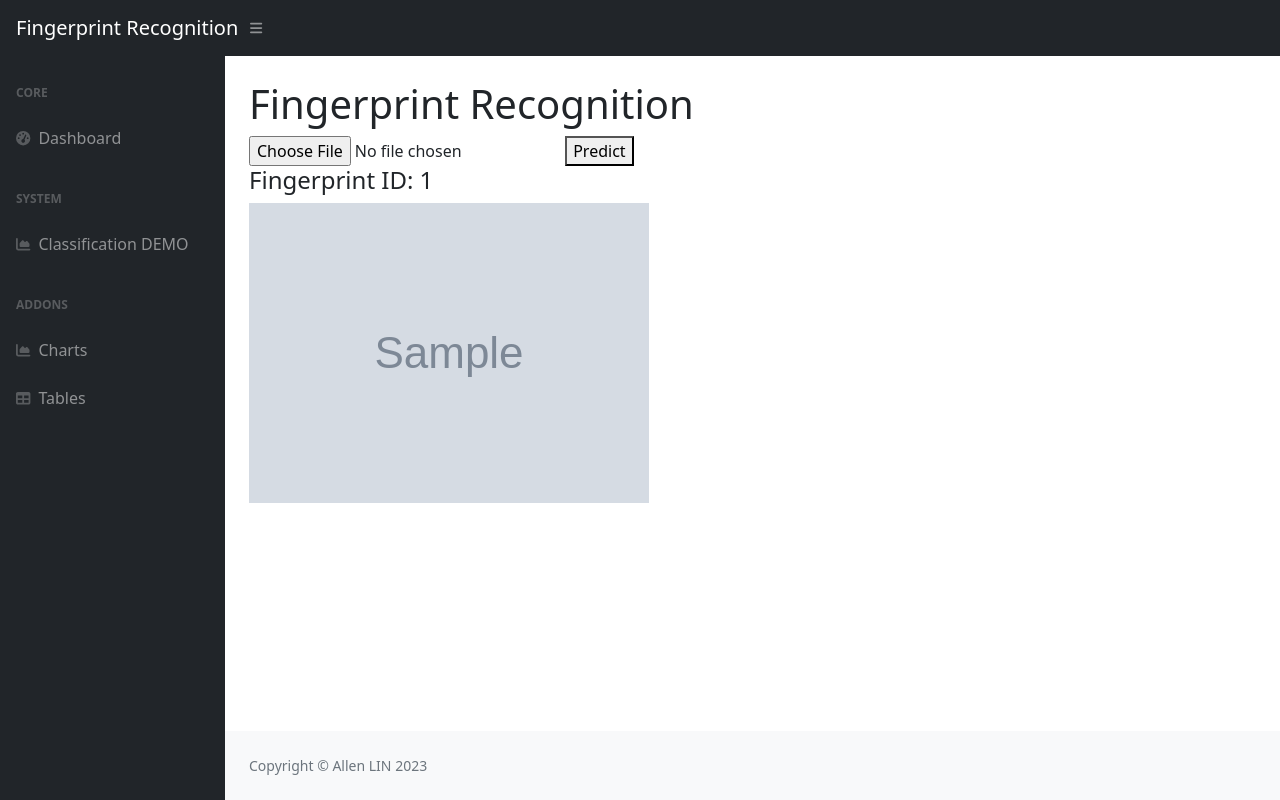
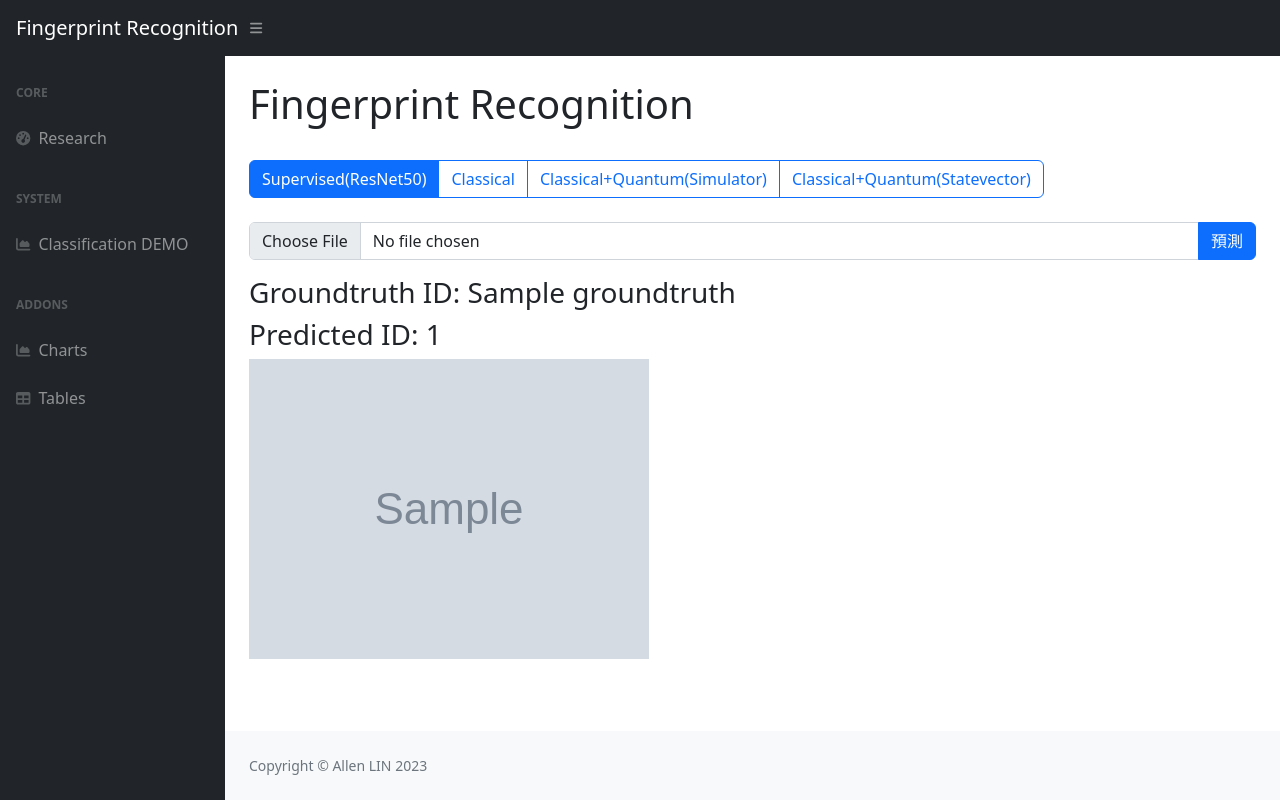
Before and after one commit to allenlin316/Fingerprint_classification_web_app, a Flask app: template app/templates/classification.html in a window 1280 px wide. Run offline with Flask 3, Linux system fonts and the light colour scheme; the template is opened without the code that fills it: most values are stand-ins (such as "Sample title", 1, 10 or a date in 2020); grey boxes marked "Sample" are stand-in pictures; some libraries are stand-ins or nearby versions.

Commit message:
update classification page

```diff
--- a/app/route.py
+++ b/app/route.py
@@ -16,6 +16,8 @@ def classification():
 
 def results():
     fingerprint_img = request.files['file'].filename
+    fingerprint_id = fingerprint_img.split('__')[0]
+    print(fingerprint_id)
     img = os.path.join(" ", "static", "Image", fingerprint_img)
     pred = predict(fingerprint_img)
-    return render_template('classification.html', img=img, prediction_id=pred)
+    return render_template('classification.html', groundtruth=fingerprint_id, img=img, prediction_id=pred)
--- a/app/templates/classification.html
+++ b/app/templates/classification.html
@@ -11,7 +11,7 @@
 <body class="sb-nav-fixed">
     <nav class="sb-topnav navbar navbar-expand navbar-dark bg-dark">
         <!-- Navbar Brand-->
-        <a class="navbar-brand ps-3" href="index.html">Fingerprint Recognition</a>
+        <a class="navbar-brand ps-3" href="{{url_for('index')}}">Fingerprint Recognition</a>
         <!-- Sidebar Toggle-->
         <button class="btn btn-link btn-sm order-1 order-lg-0 me-4 me-lg-0 ms-3" id="sidebarToggle" href="#!"><i class="fas fa-bars"></i></button>
     </nav>
@@ -23,7 +23,7 @@
                         <div class="sb-sidenav-menu-heading">Core</div>
                         <a class="nav-link" href="{{url_for('index')}}">
                             <div class="sb-nav-link-icon"><i class="fas fa-tachometer-alt"></i></div>
-                            Dashboard
+                            Research
                         </a>
                         <div class="sb-sidenav-menu-heading">System</div>
                         <a class="nav-link" href="{{url_for('classification')}}">
@@ -31,11 +31,11 @@
                             Classification DEMO
                         </a>
                         <div class="sb-sidenav-menu-heading">Addons</div>
-                        <a class="nav-link" href="charts.html">
+                        <a class="nav-link" href="#">
                             <div class="sb-nav-link-icon"><i class="fas fa-chart-area"></i></div>
                             Charts
                         </a>
-                        <a class="nav-link" href="tables.html">
+                        <a class="nav-link" href="#">
                             <div class="sb-nav-link-icon"><i class="fas fa-table"></i></div>
                             Tables
                         </a>
@@ -45,14 +45,29 @@
         </div>
         <div id="layoutSidenav_content">
             <main>
-                <div class="container-fluid px-4">
+                <div class="container px-4">
                     <h1 class="mt-4">Fingerprint Recognition</h1>
                     <form action="{{url_for('/classification/results')}}", method="post", enctype="multipart/form-data">
-                        <input type="file" name="file" placeholder="Choose fingerprint image" required>
+                        <div class="btn-group my-4" role="group" aria-label="Basic radio toggle button group">
+                            <input name="models" type="radio" class="btn-check" name="btnradio" id="btnradio1" autocomplete="off" value="supervised" checked>
+                            <label class="btn btn-outline-primary" for="btnradio1">Supervised(ResNet50)</label>
 
-                        <button type="submit">Predict</button>
+                            <input name="models" type="radio" class="btn-check" name="btnradio" id="btnradio4" autocomplete="off" value="classical">
+                            <label class="btn btn-outline-primary" for="btnradio4">Classical</label>
+
+                            <input name="models" type="radio" class="btn-check" name="btnradio" id="btnradio2" autocomplete="off" value="simulator">
+                            <label class="btn btn-outline-primary" for="btnradio2">Classical+Quantum(Simulator)</label>
+
+                            <input name="models" type="radio" class="btn-check" name="btnradio" id="btnradio3" autocomplete="off" value="statevector">
+                            <label class="btn btn-outline-primary" for="btnradio3">Classical+Quantum(Statevector)</label>
+                        </div>
+                        <div class="input-group mb-3">
+                            <input type="file" name="file" class="form-control" id="inputGroupFile02" required>
+                            <button type="submit" class="btn btn-primary">預測</button>
+                        </div>
                     </form>
-                    <h4>Fingerprint ID: {{prediction_id}}</h4>
+                    <h3>Groundtruth ID: {{groundtruth}}</h3>
+                    <h3>Predicted ID: {{prediction_id}}</h3>
                     <img src="{{img}}">
                 </div>
             </main>
```
Also changed, not shown: app/templates/index.html (+3 -6 lines).
